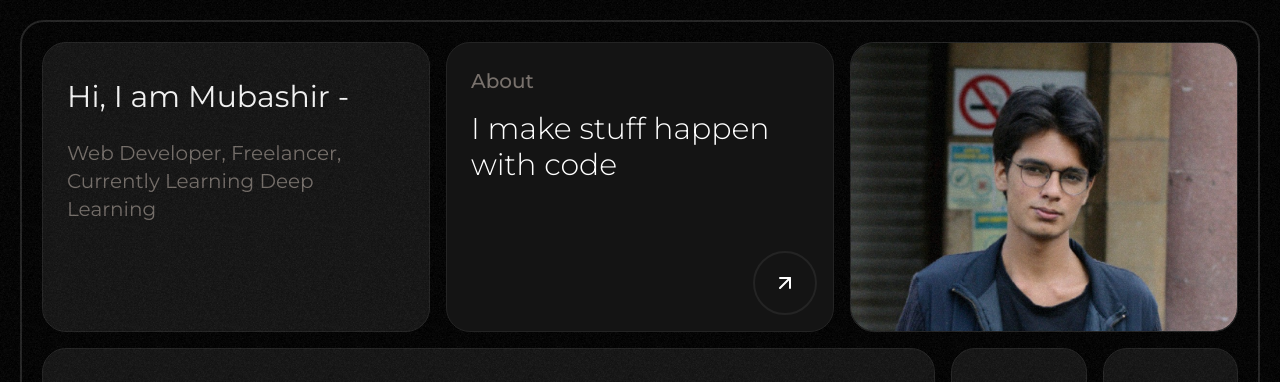
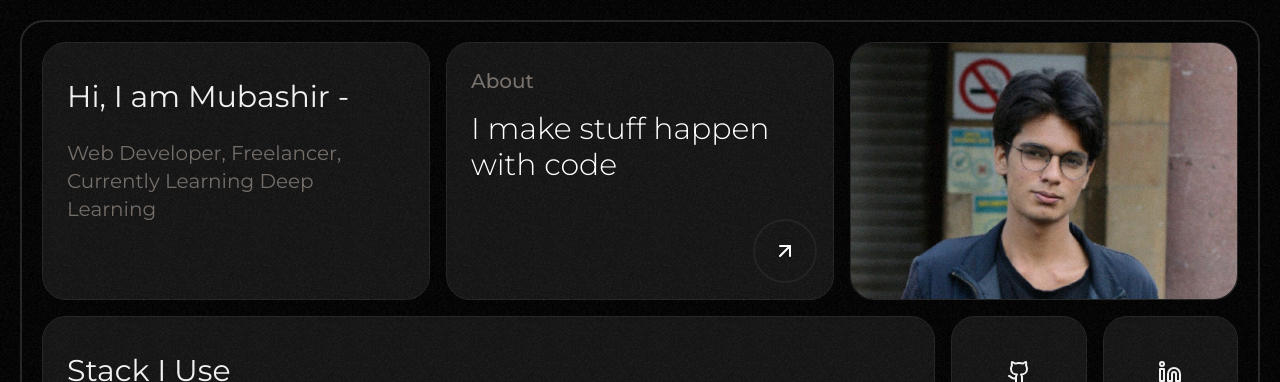
Before and after one commit to MubashirTanwar/.com, a Next.js app: page / in a window 1280 px wide. Shown: the top 382 px of the page. Built offline with nearby package versions, Linux system fonts and the light colour scheme.

Commit message:
refactor: Update Head component layout and styles

```diff
--- a/src/components/home/Head.tsx
+++ b/src/components/home/Head.tsx
@@ -15,7 +15,8 @@ function Head() {
             </p>
           </div>
         </div>
-        <div className="col-span-1 min-h-60 sm:min-h-48  group rounded-3xl border border-[#242424] bg-[#141414] hover:bg-opacity-50 relative z-0">
+        <div className="col-span-1 min-h-60 sm:min-h-48 group  rounded-3xl border border-[#242424] bg-[#141414] hover:bg-opacity-50 ">
+          <div className="relative h-full">
           <div className="p-6 ">
             <h1 className="text-xl font-medium text-stone-500">About</h1>
             <p className="mt-4 text-white text-3xl font-light">
@@ -35,13 +36,14 @@ function Head() {
               </div>
             </div>
           </div>
+          </div>
         </div>
 
         <div className="col-span-1 hidden rounded-3xl border border-[#242424] bg-[#141414] md:col-span-1 md:block lg:col-span-1 lg:w-full">
           <img
             src="/pfp.jpg"
             alt="Mubashir Tanwar"
-            className="rounded-3xl h-72 w-full object-cover"
+            className="rounded-3xl aspect-square h-64 w-full object-cover"
           />
         </div>
       </div>
```
Also changed, not shown: public/pfp2.jpg (added).
